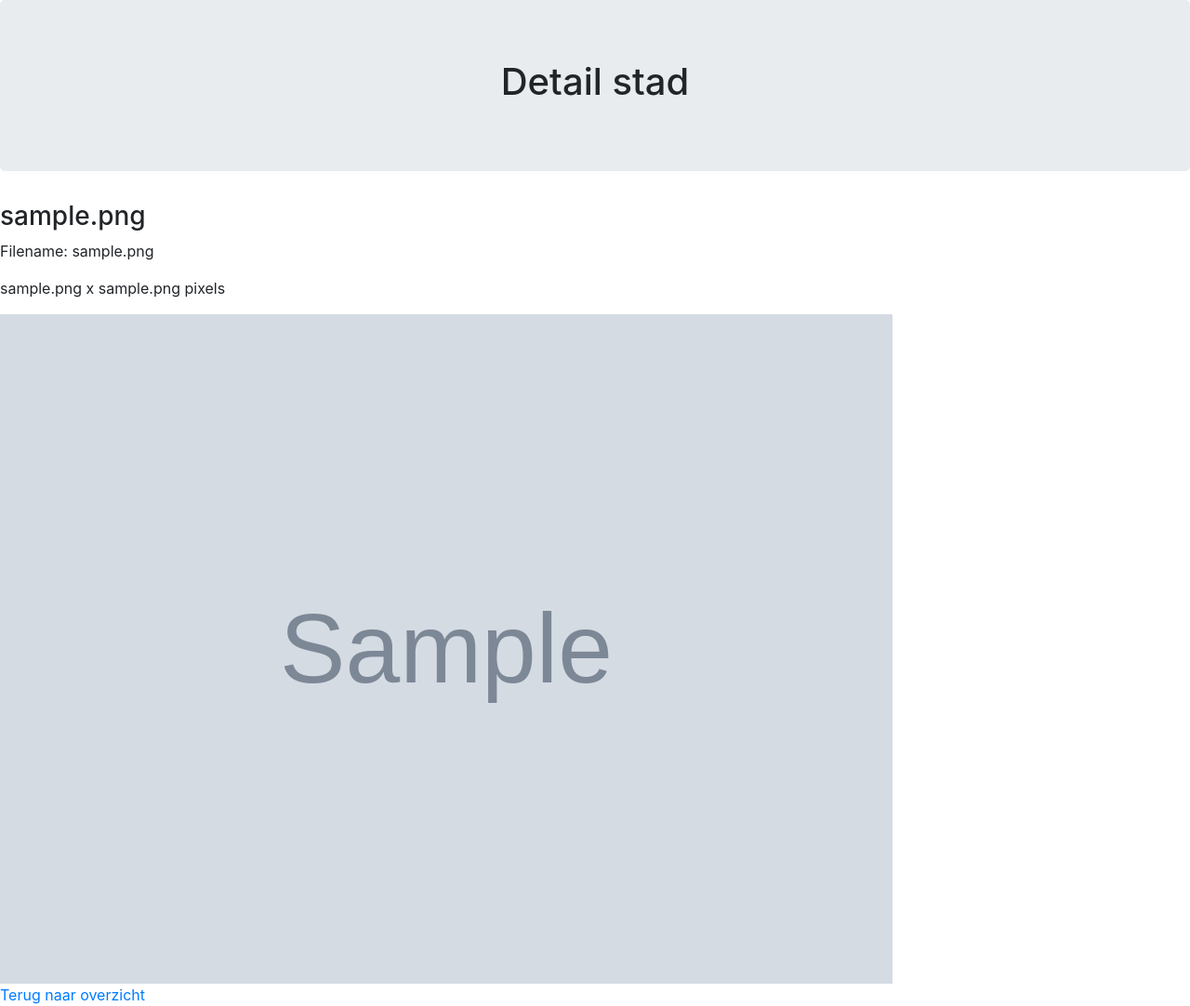
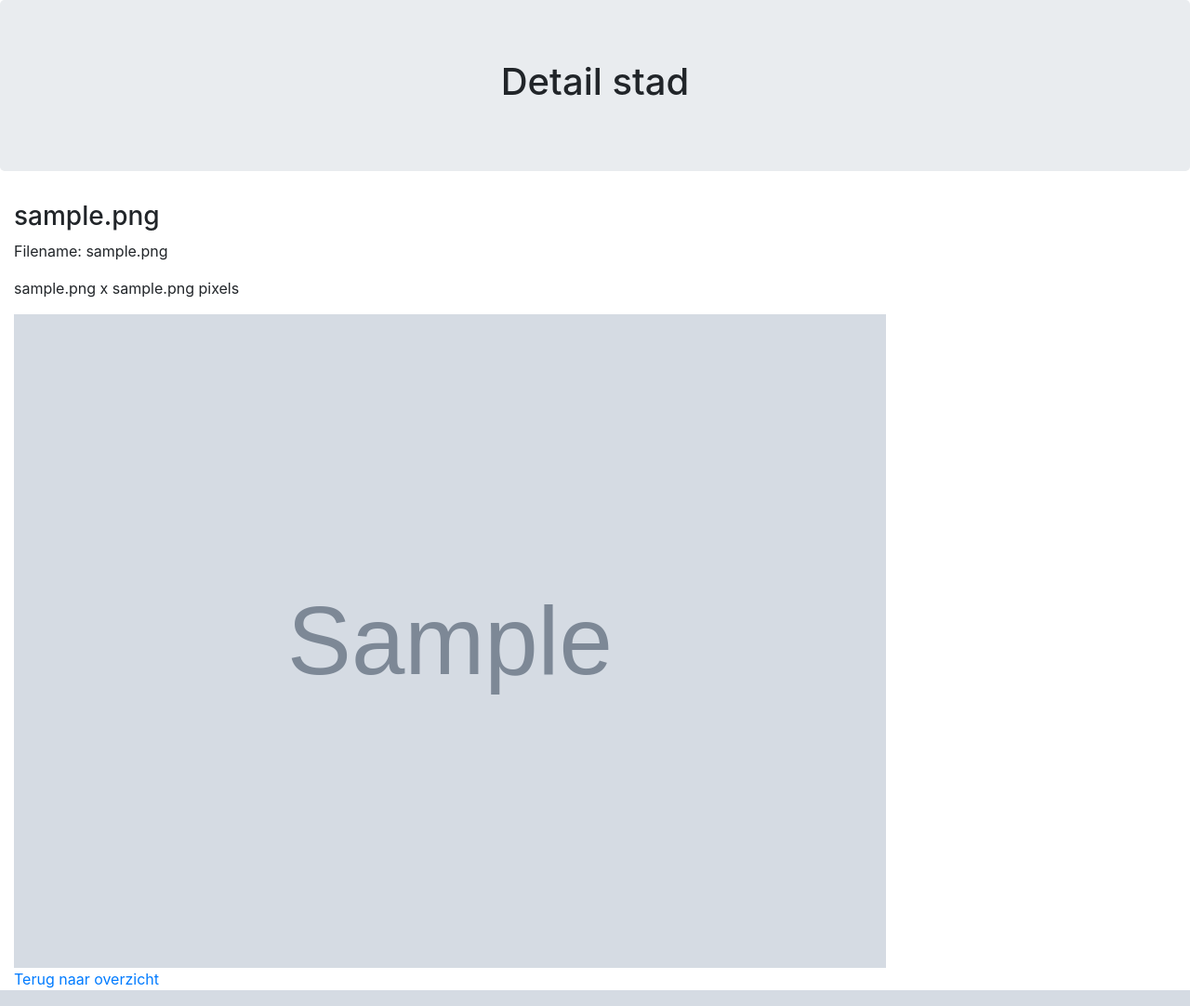
Before and after one commit to DenesVR/php1oefeningen, a PHP site: page /php1oefeningen/stad.php?img_id=1 in a window 1280 px wide. Shown: the whole page at 93% size. Run offline with PHP 8.4, Linux system fonts and the light colour scheme; tables that the repository leaves empty or names only in its code hold one stand-in row (values such as "Sample post"); grey boxes marked "Sample" are stand-in pictures; a stand-in replaces the project's code that opens the database connection.

Commit message:
col-sm-12

```diff
--- a/oef2-1/stad.php
+++ b/oef2-1/stad.php
@@ -26,7 +26,7 @@ $resultCheck = mysqli_num_rows($result);
 if($resultCheck > 0) {
     while ($row = mysqli_fetch_assoc($result)) {
 
-
+        echo "<div class='col-sm-12'>";
         echo "<h3>".$row[img_title]."</h3>";
         echo "<p>Filename: " . $row[img_filename] . " </p>";
         echo "<p>".$row[img_width]." x ".$row[img_height]." pixels</p>";
```
